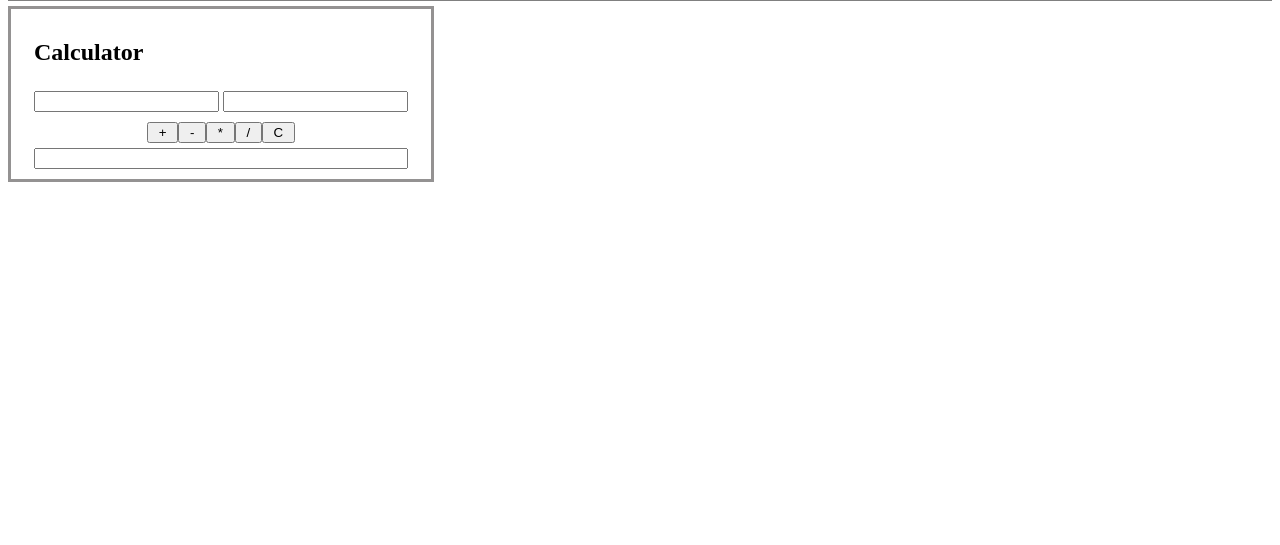
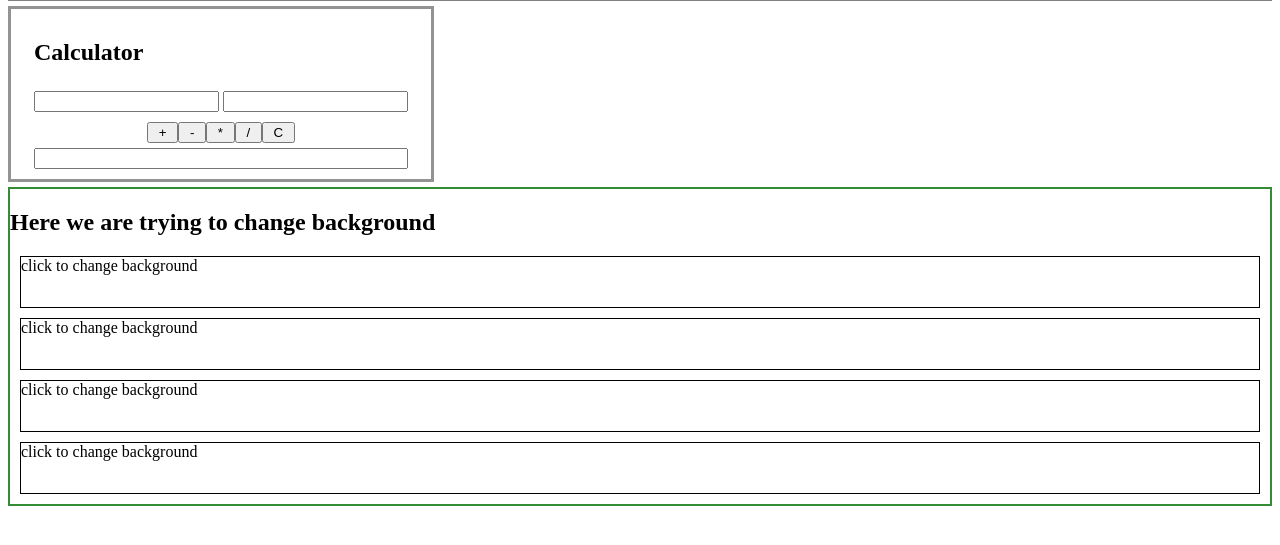
Before and after one commit to mariabaykova/w14_hw_hello-page2, a plain HTML site: page index.html in a window 1280 px wide. Shown: the part 157-702 px from the top of the page. Drawn offline with Linux system fonts and the light colour scheme.

Commit message:
+changing backg

```diff
--- a/assets/script.js
+++ b/assets/script.js
@@ -34,3 +34,10 @@ let clearCalc = () => {
     document.getElementById("calculator__first-num").value = "";
     document.getElementById("calculator__second-num").value = "";
 }
+
+function changeBckg( ind ) {
+    let colors = [ 'red', 'green', 'blue', 'yellow'];
+    let list = document.getElementsByClassName("change-background__block");
+    let colorPosNext = ( colors.indexOf(list[ind].style.background) + 1 > 3) ? 0 : colors.indexOf(list[ind].style.background) + 1;
+    list[ind].style.background = colors[Number(colorPosNext)];
+}
--- a/assets/style.css
+++ b/assets/style.css
@@ -30,3 +30,15 @@ div {
     justify-content: center;
     grid-auto-flow: column;
 }
+
+
+
+.change-background {
+    border: 2px solid rgb(52, 141, 52);
+}
+
+.change-background__block {
+    border: 1px black solid;
+    height: 50px;
+    margin: 10px 10px 10px 10px;
+}
--- a/index.html
+++ b/index.html
@@ -37,6 +37,14 @@
 
 
     </div>
+
+    <div class="change-background">
+        <h2>Here we are trying to change background</h2>
+        <div class="change-background__block" onclick="changeBckg(0)">click to change background</div>
+        <div class="change-background__block" onclick="changeBckg(1)">click to change background</div>
+        <div class="change-background__block" onclick="changeBckg(2)">click to change background</div>
+        <div class="change-background__block" onclick="changeBckg(3)">click to change background</div>
+    </div>
     <script src="./assets/script.js"></script>
 </body>
 </html>
```
